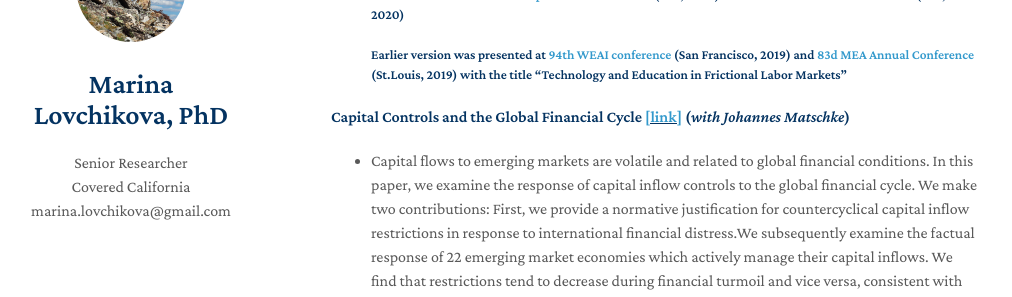
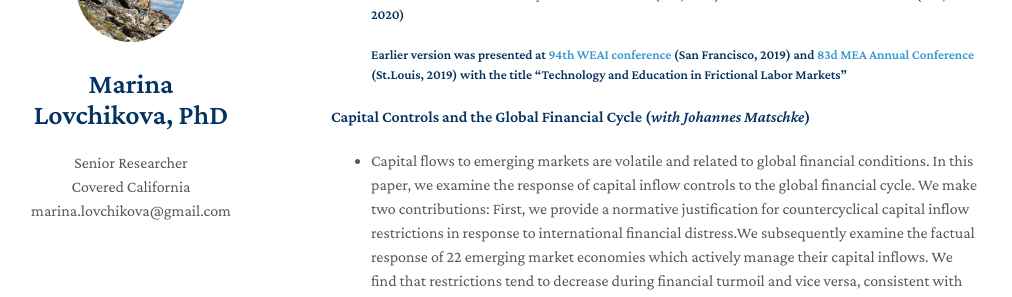
Before and after one commit to mlovchikova/mlovchikova.github.io, a Jekyll site: the page built from index.md, in a window 1280 px wide and 900 px high, scrolled down 756 px. Shown: the part 152-449 px from the top of the window, without its empty margins (139-1151 px from the left). Built offline with Jekyll 4.4.1, drawn with Linux system fonts in a browser that asks for light colours; nearby versions of some CDN libraries; a style sheet for code colours, icons or effects is not loaded; our own code applies the rules of GitHub Pages for plain Markdown files.

Commit message:
dropped SSRN link

```diff
--- a/index.md
+++ b/index.md
@@ -26,7 +26,7 @@ layout: homepage
 ##### Earlier version was presented at [94th WEAI conference](https://weai.org/assets/675.pdf) (San Francisco, 2019) and [83d MEA Annual Conference](http://mea.grinnell.edu/sites/default/files/2019%20Program%20Final.pdf) (St.Louis, 2019) with the title "Technology and Education in Frictional Labor Markets"
 
 
-#### Capital Controls and the Global Financial Cycle <u><a href="https://papers.ssrn.com/sol3/papers.cfm?abstract_id=3921294">[link]</a></u> (*with Johannes Matschke*)
+#### Capital Controls and the Global Financial Cycle (*with Johannes Matschke*)
 - Capital flows to emerging markets are volatile and related to global financial conditions. In this paper, we examine the response of capital inflow controls to the global financial cycle. We make two contributions: First, we provide a normative justification for countercyclical capital inflow restrictions in response to international financial distress.We subsequently examine the factual response of 22 emerging market economies which actively manage their capital inflows. We find that restrictions tend to decrease during financial turmoil and vice versa, consistent with mitigating the exposure to international vulnerabilities.
 
 #### Innovation, Competition and Automation Exposure
```
